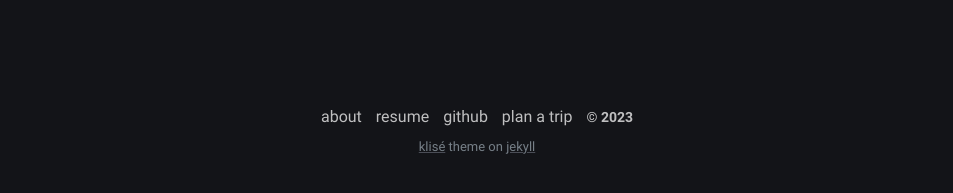
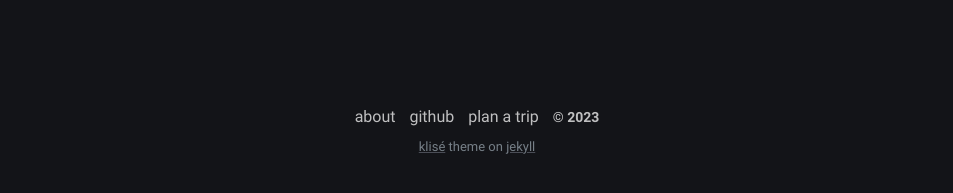
Before and after one commit to ravishankarsrrav/klise-ravishankar, a Jekyll site: the page built from thanks.md, in a window 1280 px wide. Shown: the part 521-714 px from the top of the page, without its empty margins (163-1116 px from the left). Built offline with Jekyll 4.4.1, drawn with Linux system fonts in a browser that asks for light colours.

Commit message:
Update footer.html

```diff
--- a/_includes/footer.html
+++ b/_includes/footer.html
@@ -1,6 +1,5 @@
 <footer class="footer">
   <a class="footer_item" href="/about">about</a>
-  <a class="footer_item" href="/assets/resume.pdf">resume</a>
   <a class="footer_item" href="https://github.com/ravishankarsrrav" target="_blank">github</a>
   <a class="footer_item" href="https://cli.pathfndr.io" target="_blank">plan a trip</a>
   <span class="footer_item">&copy; {{ site.time | date: "%Y" }}</span>
```
